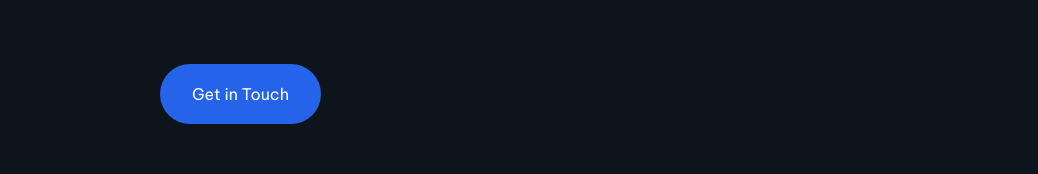
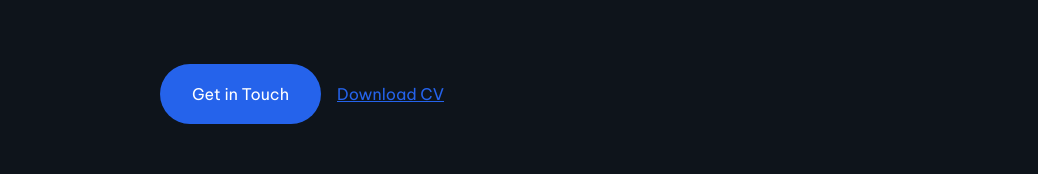
Before and after one commit to Hikki-dev/personal-portfolio, an Astro site: page / in a window 1280 px wide. Shown: the part 539-713 px from the top of the page, without its empty margins (116-1154 px from the left). Built offline with nearby package versions, Linux system fonts and the light colour scheme; Astro itself is replaced by a stand-in of ours; a web font is replaced by a local one.

Commit message:
Update Hero.astro

```diff
--- a/src/components/Hero.astro
+++ b/src/components/Hero.astro
@@ -2,7 +2,7 @@
 import type { HeroProps } from "@types";
 type Props = HeroProps;
 
-const { name, specialty, summary, email } = Astro.props;
+const { name, specialty, summary, email, cvLink } = Astro.props;
 ---
 
 <section class="py-24 md:py-32" id="#hero">
@@ -20,8 +20,20 @@ const { name, specialty, summary, email } = Astro.props;
     {summary}
   </p>
 
-  <a
-    class="inline-block rounded-full bg-primary px-8 py-5 text-sm leading-5 font-medium text-[#fff]"
-    href={`mailto:${email}`}>Get in Touch</a
-  >
+  <div class="flex items-center gap-4">
+    <a
+      class="inline-block rounded-full bg-primary px-8 py-5 text-sm leading-5 font-medium text-[#fff]"
+      href={`mailto:${email}`}>
+      Get in Touch
+    </a>
+    {cvLink && (
+      <a
+        class="text-sm underline text-primary hover:text-blue-500"
+        href={cvLink}
+        download
+      >
+        Download CV
+      </a>
+    )}
+  </div>
 </section>
```
